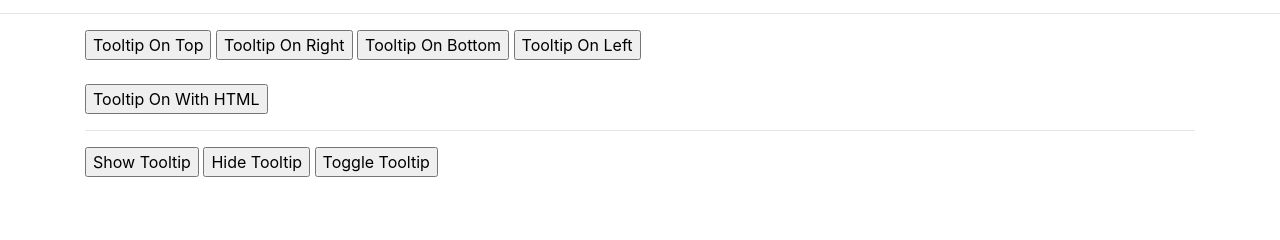
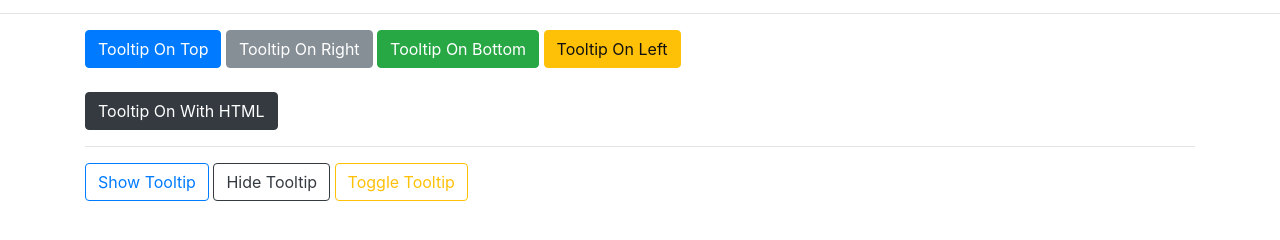
Before and after one commit to a-soliman/bootstrap4, a website: page src/5_4_tooltips.html in a window 1280 px wide. Shown: the part 168-408 px from the top of the page. Drawn offline with nearby package versions, Linux system fonts and the light colour scheme.

Commit message:
tooltips

```diff
--- a/src/5_4_tooltips.html
+++ b/src/5_4_tooltips.html
@@ -82,28 +82,28 @@
     <!--########################START HERE#########################-->
 
     <!-- TOOLTIPS -->
-    <button>Tooltip On Top</button>
-    <button>Tooltip On Right</button>
-    <button>Tooltip On Bottom</button>
-    <button>Tooltip On Left</button>
+    <button class="btn btn-primary" data-toggle="tooltip" data-placement="top" title="Tooltip on top">Tooltip On Top</button>
+    <button class="btn btn-secondary" data-toggle="tooltip" data-placement="bottom" title="Tooltip on bottom">Tooltip On Right</button>
+    <button class="btn btn-success" data-toggle="tooltip" data-placement="left" title="Tooltip on left">Tooltip On Bottom</button>
+    <button class="btn btn-warning" data-toggle="tooltip" data-placement="right" title="Tooltip on right">Tooltip On Left</button>
 
     <br><br>
 
     <!-- TOOLTIPS WITH HTML -->
-    <button>Tooltip On With HTML</button>
+     <button id="hello" class="btn btn-dark" data-toggle="tooltip" data-placement="top" data-html="true" title="<h3>Hello World!</h3><p>Lorem ipsum dolor sit.</p>">Tooltip On With HTML</button>
 
     <hr>
 
     <!-- TRIGGER WITH JS -->
-    <button>
+    <button class="btn btn-outline-primary" onclick="showTooltip()">
       Show Tooltip
     </button>
 
-    <button>
+    <button class="btn btn-outline-dark" onclick="hideTooltip()">
       Hide Tooltip
     </button>
 
-    <button>
+    <button class="btn btn-outline-warning" onclick="toggleTooltip()">
       Toggle Tooltip
     </button>
 
@@ -116,6 +116,38 @@
   <script src="https://maxcdn.bootstrapcdn.com/bootstrap/4.0.0-beta/js/bootstrap.min.js" integrity="sha384-h0AbiXch4ZDo7tp9hKZ4TsHbi047NrKGLO3SEJAg45jXxnGIfYzk4Si90RDIqNm1" crossorigin="anonymous"></script>
   <script>
 
+    // INIT tooltip
+    $('[data-toggle="tooltip"]').tooltip()
+
+    function showTooltip() {
+      $('#hello').tooltip('show');
+    }
+
+    function hideTooltip() {
+      $('#hello').tooltip('hide');
+    }
+
+    function toggleTooltip() {
+      $('#hello').tooltip('toggle');
+    }
+
+    // EVENTS
+   $('#hello').on('show.bs.tooltip', () => {
+    console.log('tool tip show')
+   })
+
+   $('#hello').on('shown.bs.tooltip', () => {
+    console.log('tool tip shown')
+   });
+
+   $('#hello').on('hide.bs.tooltip', () => {
+    console.log('tool tip show')
+   })
+
+   $('#hello').on('hidden.bs.tooltip', () => {
+    console.log('tool tip hidden')
+   })
+
   </script>
 </body>
 </html>
```
